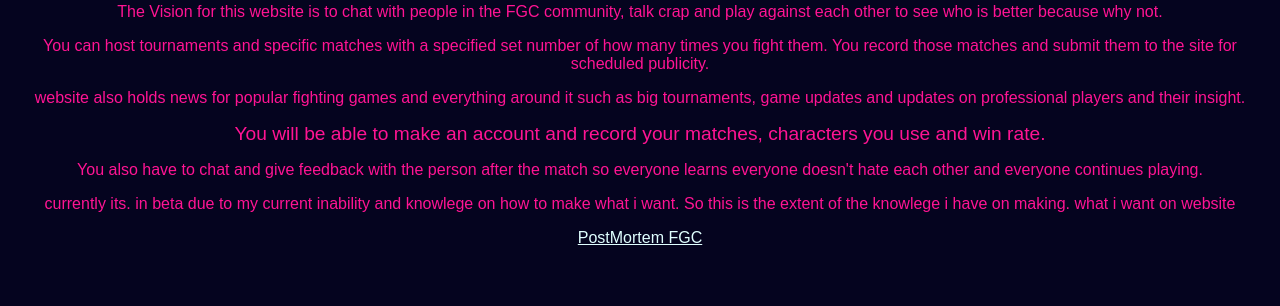
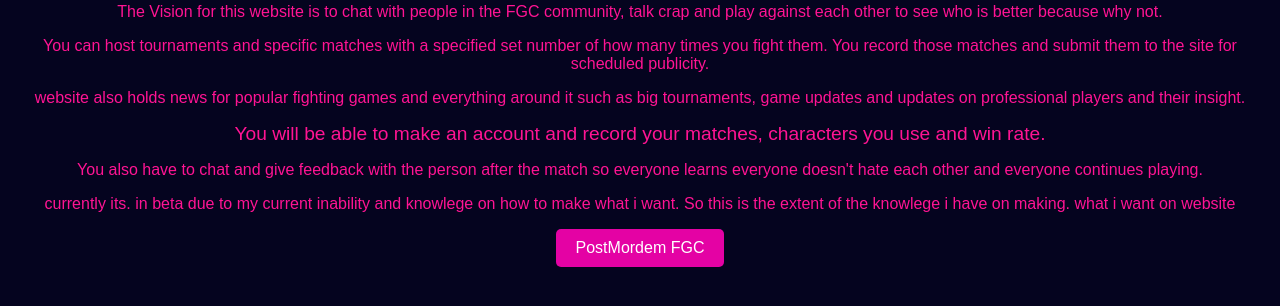
Before and after one commit to J3r1ah/PostMortem-website, a plain HTML site: page aboutus.html in a window 1280 px wide. Shown: the part 126-432 px from the top of the page. Drawn offline with Linux system fonts and the light colour scheme.

Commit message:
Update aboutus.html

```diff
--- a/aboutus.html
+++ b/aboutus.html
@@ -1,3 +1,4 @@
+
 <!-- this fully starts off the HTML code  -->
 <!DOCTYPE html>
 
@@ -38,9 +39,8 @@
   <P>
 
     <!--This starts off the anchor Function underneath the paragrapgh function to seperate the hyper link from the body/heading function-->
-    <a href="index.html">
-PostMortem FGC
-    </a>
+    <a href="index.html" id="myLink">PostMordem FGC</a>
+
 <!-- This line ends the anchor function for its intended purpose  -->
 
   </P>
```
